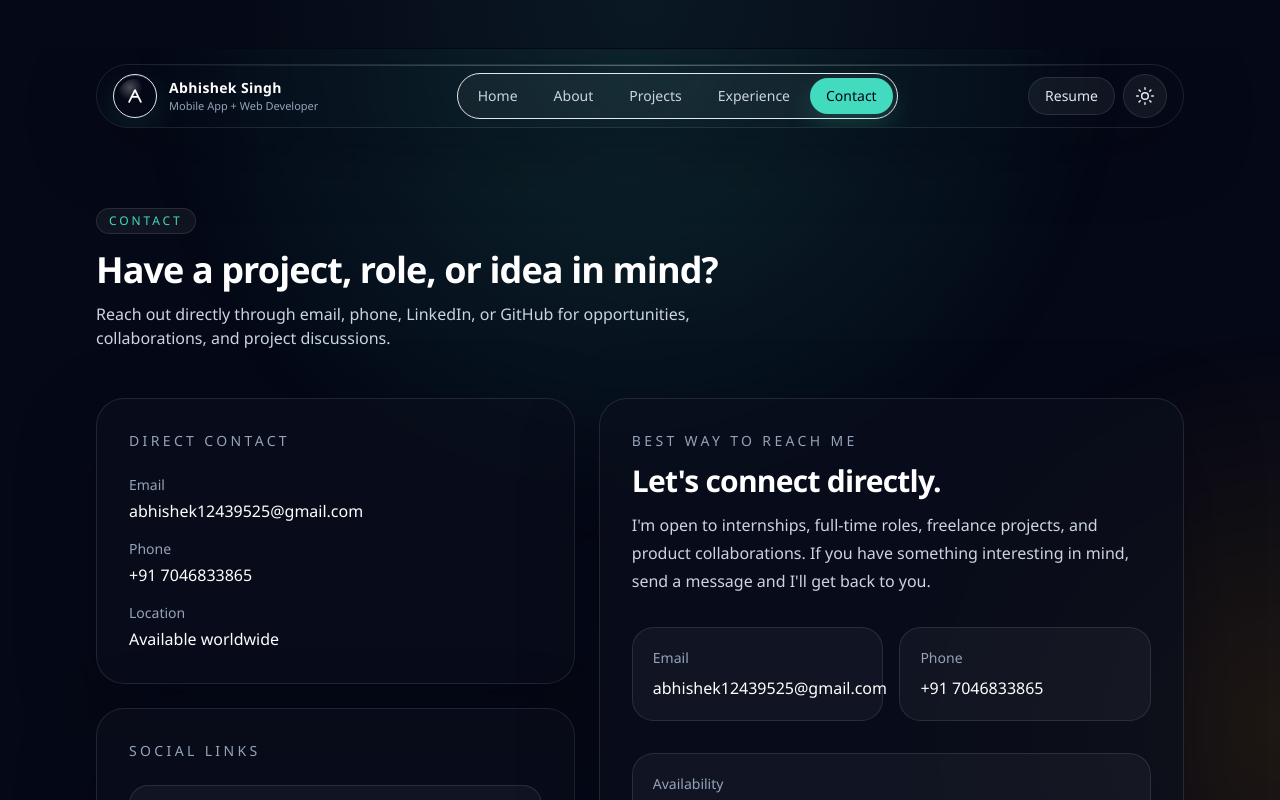
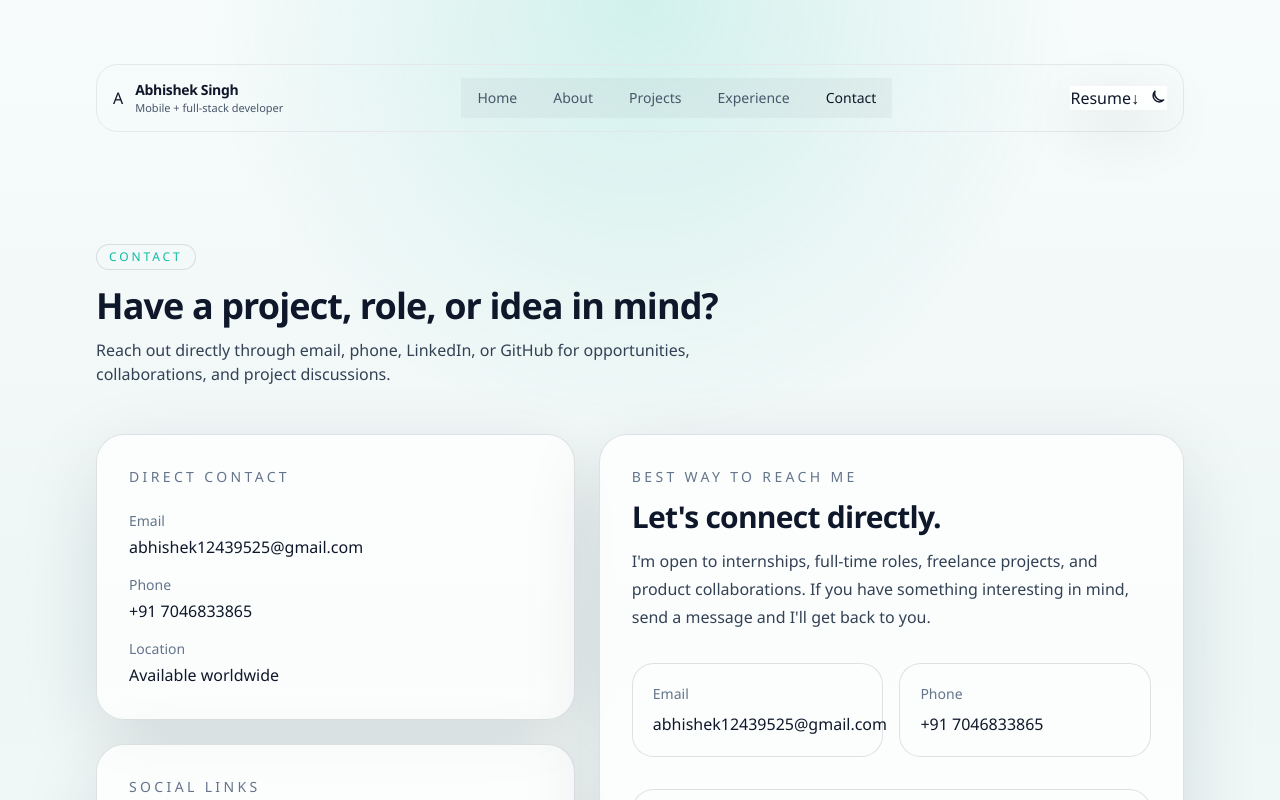
Before and after one commit to Abhishek-dev69/Personal-Portfolio, a Next.js app: page /contact in a window 1280 px wide. Shown: the top 800 px of the page. Built offline with nearby package versions, Linux system fonts and the light colour scheme.

Commit message:
feat: streamline navigation and theme controls

```diff
--- a/app/layout.tsx
+++ b/app/layout.tsx
@@ -1,10 +1,10 @@
 import type { Metadata } from "next";
-import Script from "next/script";
 import "./globals.css";
 import { BackToTop } from "@/components/back-to-top";
 import { SiteHeader } from "@/components/site-header";
 import { SiteFooter } from "@/components/site-footer";
 import { ScrollProgress } from "@/components/scroll-progress";
+import { PageTransition } from "@/components/page-transition";
 import { siteConfig } from "@/data/site";
 
 export const metadata: Metadata = {
@@ -17,6 +17,9 @@ export const metadata: Metadata = {
   applicationName: `${siteConfig.name} Portfolio`,
   keywords: [
     "portfolio",
+    "mobile application developer",
+    "iOS developer",
+    "React Native developer",
     "full stack developer",
     "next.js portfolio",
     "typescript portfolio",
@@ -63,34 +66,49 @@ const personJsonLd = {
   url: siteConfig.domain,
 };
 
+const themeScript = `
+  try {
+    const savedTheme = localStorage.getItem("portfolio-theme");
+    const theme = savedTheme === "dark" ? "dark" : "light";
+    document.documentElement.dataset.theme = theme;
+    document.documentElement.style.colorScheme = theme;
+  } catch {
+    document.documentElement.dataset.theme = "light";
+    document.documentElement.style.colorScheme = "light";
+  }
+`;
+
 export default function RootLayout({
   children,
 }: Readonly<{
   children: React.ReactNode;
 }>) {
   return (
-    <html lang="en" suppressHydrationWarning>
+    <html lang="en" data-theme="light" data-scroll-behavior="smooth" suppressHydrationWarning>
+      <head>
+        <script dangerouslySetInnerHTML={{ __html: themeScript }} />
+      </head>
       <body>
         <ScrollProgress />
         <BackToTop />
         <a
           href="#main-content"
-          className="sr-only focus:not-sr-only focus:fixed focus:left-4 focus:top-4 focus:z-[100] focus:rounded-full focus:bg-accent focus:px-4 focus:py-2 focus:text-sm focus:font-medium focus:text-slate-950"
+          className="sr-only focus:not-sr-only focus:fixed focus:left-4 focus:top-4 focus:z-[100] focus:rounded-full focus:bg-accent focus:px-4 focus:py-2 focus:text-sm focus:font-medium focus:text-white"
         >
           Skip to content
         </a>
-        <div className="relative min-h-dvh overflow-hidden bg-background text-foreground">
-          <div className="ambient-mesh pointer-events-none absolute inset-0 bg-mesh-glow" />
-          <div className="ambient-grid pointer-events-none absolute inset-0 bg-[linear-gradient(rgba(255,255,255,0.03)_1px,transparent_1px),linear-gradient(90deg,rgba(255,255,255,0.03)_1px,transparent_1px)] bg-[size:120px_120px] opacity-[0.06]" />
+        <div className="site-shell">
+          <div className="ambient-mesh pointer-events-none absolute inset-0" />
+          <div className="ambient-grid pointer-events-none absolute inset-0" />
           <div className="relative flex min-h-dvh flex-col">
             <SiteHeader />
             <main id="main-content" className="flex-1">
-              {children}
+              <PageTransition>{children}</PageTransition>
             </main>
             <SiteFooter />
           </div>
         </div>
-        <Script
+        <script
           id="person-jsonld"
           type="application/ld+json"
           dangerouslySetInnerHTML={{ __html: JSON.stringify(personJsonLd) }}
--- a/components/nav-link.tsx
+++ b/components/nav-link.tsx
@@ -2,62 +2,34 @@
 
 import Link from "next/link";
 import { usePathname } from "next/navigation";
-import type { MouseEvent } from "react";
-
 type NavLinkProps = {
   href: string;
   label: string;
-  active?: boolean;
-  onNavigate?: () => void;
   variant?: "desktop" | "mobile";
 };
 
 export function NavLink({
   href,
   label,
-  active: activeOverride,
-  onNavigate,
   variant = "desktop",
 }: NavLinkProps) {
   const pathname = usePathname();
-  const hasHash = href.includes("#");
-  const routeHref = hasHash ? href.split("#")[0] || "/" : href;
-  const active = activeOverride ?? (!hasHash && pathname === routeHref);
+  const active = pathname === href;
   const baseClassName =
-    "nav-link motion-button relative rounded-full text-sm font-medium transition focus-visible:outline-none focus-visible:ring-2 focus-visible:ring-accent focus-visible:ring-offset-2 focus-visible:ring-offset-slate-950";
+    "nav-link relative rounded-full text-sm font-medium transition focus-visible:outline-none focus-visible:ring-2 focus-visible:ring-accent";
 
   const variantClassName =
     variant === "mobile"
-      ? "flex items-center justify-between px-4 py-3"
-      : "px-4 py-2";
-
-  const handleClick = (event: MouseEvent<HTMLAnchorElement>) => {
-    const targetId = hasHash ? href.split("#")[1] : "";
-    const isSamePageHash = Boolean(targetId && routeHref === pathname);
-
-    if (isSamePageHash) {
-      const target = document.getElementById(targetId);
-
-      if (target) {
-        event.preventDefault();
-        onNavigate?.();
-        window.history.pushState(null, "", href);
-        target.scrollIntoView({ behavior: "smooth", block: "start" });
-        return;
-      }
-    }
-
-    onNavigate?.();
-  };
+      ? "flex min-h-12 items-center justify-between px-4 py-3"
+      : "px-4 py-2.5";
 
   return (
     <Link
       href={href}
-      onClick={handleClick}
       className={`${baseClassName} ${variantClassName} ${
         active
-          ? "bg-accent text-slate-950 shadow-[0_12px_28px_rgba(66,219,191,0.18)]"
-          : "text-slate-300 hover:bg-white/7 hover:text-white"
+          ? "nav-link-active"
+          : "text-muted hover:bg-foreground/[0.06] hover:text-foreground"
       }`}
       aria-current={active ? "page" : undefined}
     >
@@ -65,7 +37,7 @@ export function NavLink({
       {variant === "mobile" ? (
         <span
           aria-hidden="true"
-          className={`h-2 w-2 rounded-full ${active ? "bg-slate-950" : "bg-accent/40"}`}
+          className={`h-2 w-2 rounded-full ${active ? "bg-current" : "bg-accent/45"}`}
         />
       ) : null}
     </Link>
--- a/components/site-header.tsx
+++ b/components/site-header.tsx
@@ -9,192 +9,86 @@ import { NavLink } from "@/components/nav-link";
 
 type Theme = "dark" | "light";
 
-const homeScrollTargets = [
-  { href: "/", id: "home" },
-  { href: "/about", id: "about" },
-  { href: "/projects", id: "projects" },
-  { href: "/experience", id: "experience" },
-  { href: "/contact", id: "contact" },
-];
-
 export function SiteHeader() {
   const pathname = usePathname();
   const [open, setOpen] = useState(false);
-  const [theme, setTheme] = useState<Theme>("dark");
-  const [activeHref, setActiveHref] = useState("/");
+  const [theme, setTheme] = useState<Theme>("light");
 
   useEffect(() => {
-    const savedTheme = window.localStorage.getItem("portfolio-theme") as Theme | null;
-    const initialTheme = savedTheme === "light" ? "light" : "dark";
-
-    setTheme(initialTheme);
-    document.documentElement.dataset.theme = initialTheme;
+    const currentTheme = document.documentElement.dataset.theme === "dark" ? "dark" : "light";
+    setTheme(currentTheme);
   }, []);
 
   useEffect(() => {
-    const onResize = () => {
-      if (window.innerWidth >= 1024) {
+    setOpen(false);
+  }, [pathname]);
+
+  useEffect(() => {
+    const closeMenu = (event: KeyboardEvent) => {
+      if (event.key === "Escape") {
         setOpen(false);
       }
     };
 
-    window.addEventListener("resize", onResize);
-    return () => window.removeEventListener("resize", onResize);
+    window.addEventListener("keydown", closeMenu);
+    return () => window.removeEventListener("keydown", closeMenu);
   }, []);
 
-  useEffect(() => {
-    if (pathname !== "/") {
-      setActiveHref(pathname);
-      return;
-    }
+  const toggleTheme = () => {
+    const currentTheme =
+      document.documentElement.dataset.theme === "dark" ? "dark" : "light";
+    const nextTheme: Theme = currentTheme === "dark" ? "light" : "dark";
 
-    let animationFrame = 0;
+    document.documentElement.dataset.theme = nextTheme;
+    document.documentElement.style.colorScheme = nextTheme;
+    setTheme(nextTheme);
 
-    const scrollToHashTarget = () => {
-      const targetId = window.location.hash.slice(1);
-
-      if (!targetId) {
-        return;
-      }
-
-      const target = document.getElementById(targetId);
-      const matchingTarget = homeScrollTargets.find((item) => item.id === targetId);
-
-      if (matchingTarget) {
-        setActiveHref(matchingTarget.href);
-      }
-
-      if (target) {
-        requestAnimationFrame(() => {
-          target.scrollIntoView({ behavior: "smooth", block: "start" });
-        });
+    try {
+      window.localStorage.setItem("portfolio-theme", nextTheme);
+    } catch {
+      // The visual theme should still work if storage is unavailable.
     }
   };
 
-    const updateActiveSection = () => {
-      cancelAnimationFrame(animationFrame);
-
-      animationFrame = requestAnimationFrame(() => {
-        const checkpoint = Math.min(window.innerHeight * 0.38, 300);
-        const nearBottom =
-          window.innerHeight + window.scrollY >= document.documentElement.scrollHeight - 8;
-
-        let nextHref = "/";
-
-        for (const target of homeScrollTargets) {
-          const section = document.getElementById(target.id);
-
-          if (section && section.getBoundingClientRect().top <= checkpoint) {
-            nextHref = target.href;
-          }
-        }
-
-        if (nearBottom) {
-          nextHref = "/contact";
-        }
-
-        setActiveHref((current) => (current === nextHref ? current : nextHref));
-      });
-    };
-
-    scrollToHashTarget();
-
-    if (!window.location.hash) {
-      updateActiveSection();
-    }
-    window.addEventListener("hashchange", scrollToHashTarget);
-    window.addEventListener("scroll", updateActiveSection, { passive: true });
-    window.addEventListener("resize", updateActiveSection);
-
-    return () => {
-      cancelAnimationFrame(animationFrame);
-      window.removeEventListener("hashchange", scrollToHashTarget);
-      window.removeEventListener("scroll", updateActiveSection);
-      window.removeEventListener("resize", updateActiveSection);
-    };
-  }, [pathname]);
-
-  const toggleTheme = () => {
-    const nextTheme = theme === "dark" ? "light" : "dark";
-
-    setTheme(nextTheme);
-    document.documentElement.dataset.theme = nextTheme;
-    window.localStorage.setItem("portfolio-theme", nextTheme);
-  };
-
   return (
-    <header className="sticky top-3 z-50 px-3 sm:top-4">
+    <header className="site-header sticky top-0 z-50 py-3 sm:py-4">
       <Container>
-        <div className="site-navbar relative">
-          <div className="relative flex min-h-16 items-center justify-between gap-3 overflow-hidden rounded-full border border-white/10 bg-slate-950/72 px-3 py-2 shadow-[0_18px_70px_rgba(3,7,18,0.34)] backdrop-blur-2xl sm:px-4">
-            <span
-              aria-hidden="true"
-              className="absolute inset-x-8 top-0 h-px bg-gradient-to-r from-transparent via-white/30 to-transparent"
-            />
+        <div className="site-navbar relative flex min-h-[4.25rem] items-center justify-between gap-3 rounded-[1.35rem] border px-3 py-2 sm:px-4">
           <Link
             href="/"
-              className="group inline-flex min-w-0 items-center gap-3 rounded-full pr-2 focus-visible:outline-none focus-visible:ring-2 focus-visible:ring-accent focus-visible:ring-offset-2 focus-visible:ring-offset-slate-950"
+            className="brand-link group inline-flex min-w-0 items-center gap-3 rounded-xl focus-visible:outline-none focus-visible:ring-2 focus-visible:ring-accent"
             aria-label={`${siteConfig.name} home`}
-              onClick={() => {
-                setActiveHref("/");
-                setOpen(false);
-              }}
           >
-              <span className="relative flex h-11 w-11 flex-none items-center justify-center rounded-full border border-accent/25 bg-accent/12 text-white shadow-[inset_0_1px_0_rgba(255,255,255,0.14),0_12px_34px_rgba(66,219,191,0.14)] transition group-hover:scale-105 group-hover:border-accent/50">
-                <span className="absolute inset-1 rounded-full bg-[radial-gradient(circle_at_35%_25%,rgba(255,255,255,0.28),transparent_38%)]" />
-                <svg
-                  aria-hidden="true"
-                  viewBox="0 0 24 24"
-                  className="relative h-5 w-5"
-                  fill="none"
-                  stroke="currentColor"
-                  strokeWidth="2.15"
-                  strokeLinecap="round"
-                  strokeLinejoin="round"
-                >
-                  <path d="M5 19 12 5l7 14" />
-                  <path d="M8.8 13h6.4" />
-                </svg>
+            <span className="brand-mark" aria-hidden="true">
+              A
             </span>
-              <span className="hidden min-w-0 flex-col sm:flex">
-                <span className="truncate font-display text-sm font-semibold tracking-wide text-white">
+            <span className="hidden min-w-0 sm:block">
+              <span className="block truncate font-display text-sm font-semibold tracking-tight">
                 {siteConfig.name}
               </span>
-                <span className="truncate text-[11px] text-slate-400">
-                  Mobile App + Web Developer
+              <span className="block truncate text-[11px] text-muted">
+                Mobile + full-stack developer
               </span>
             </span>
           </Link>
 
-            <nav
-              className="hidden items-center gap-1 rounded-full border border-white/8 bg-white/[0.045] p-1 lg:flex"
-              aria-label="Primary"
-            >
+          <nav className="hidden items-center gap-1 lg:flex" aria-label="Primary">
             {navigation.map((item) => (
-                <NavLink
-                  key={item.href}
-                  href={item.href}
-                  label={item.label}
-                  active={activeHref === item.href}
-                  onNavigate={() => setActiveHref(item.href)}
-                />
+              <NavLink key={item.href} href={item.href} label={item.label} />
             ))}
           </nav>
 
           <div className="flex items-center gap-2">
-              <a
-                href={siteConfig.resumeHref}
-                download
-                className="motion-button hidden rounded-full border border-white/10 bg-white/[0.055] px-4 py-2 text-sm font-medium text-slate-200 transition hover:border-accent/35 hover:bg-white/[0.085] hover:text-white focus-visible:outline-none focus-visible:ring-2 focus-visible:ring-accent focus-visible:ring-offset-2 focus-visible:ring-offset-slate-950 sm:inline-flex"
-              >
+            <a href={siteConfig.resumeHref} download className="nav-resume hidden sm:inline-flex">
               Resume
+              <span aria-hidden="true">↓</span>
             </a>
-
             <button
               type="button"
               onClick={toggleTheme}
-                className="motion-button inline-flex h-11 w-11 items-center justify-center rounded-full border border-white/10 bg-white/[0.055] text-slate-200 transition hover:border-accent/30 hover:bg-white/[0.085] hover:text-white focus-visible:outline-none focus-visible:ring-2 focus-visible:ring-accent focus-visible:ring-offset-2 focus-visible:ring-offset-slate-950"
+              className="nav-icon-button"
               aria-label={theme === "dark" ? "Switch to light mode" : "Switch to dark mode"}
+              aria-pressed={theme === "dark"}
             >
               <svg
                 aria-hidden="true"
@@ -216,16 +110,14 @@ export function SiteHeader() {
                 )}
               </svg>
             </button>
-
             <button
               type="button"
               onClick={() => setOpen((current) => !current)}
-                className="motion-button inline-flex h-11 w-11 items-center justify-center rounded-full border border-white/10 bg-white/[0.055] text-slate-200 transition hover:border-accent/30 hover:bg-white/[0.085] hover:text-white focus-visible:outline-none focus-visible:ring-2 focus-visible:ring-accent focus-visible:ring-offset-2 focus-visible:ring-offset-slate-950 lg:hidden"
+              className="nav-icon-button lg:hidden"
               aria-expanded={open}
               aria-controls="mobile-navigation"
               aria-label={open ? "Close menu" : "Open menu"}
             >
-                <span className="sr-only">Toggle navigation</span>
               <svg
                 aria-hidden="true"
                 viewBox="0 0 24 24"
@@ -242,33 +134,13 @@ export function SiteHeader() {
               </svg>
             </button>
           </div>
-          </div>
 
           {open ? (
-            <nav
-              id="mobile-navigation"
-              className="mobile-nav-panel absolute left-0 right-0 top-[calc(100%+0.75rem)] grid gap-2 rounded-[1.5rem] border border-white/10 bg-slate-950/92 p-3 shadow-[0_24px_80px_rgba(3,7,18,0.42)] backdrop-blur-2xl lg:hidden"
-              aria-label="Mobile"
-            >
+            <nav id="mobile-navigation" className="mobile-nav-panel" aria-label="Mobile">
               {navigation.map((item) => (
-                <NavLink
-                  key={item.href}
-                  href={item.href}
-                  label={item.label}
-                  active={activeHref === item.href}
-                  variant="mobile"
-                  onNavigate={() => {
-                    setActiveHref(item.href);
-                    setOpen(false);
-                  }}
-                />
+                <NavLink key={item.href} href={item.href} label={item.label} variant="mobile" />
               ))}
-              <a
-                href={siteConfig.resumeHref}
-                download
-                className="motion-button mt-1 inline-flex items-center justify-center rounded-full bg-accent px-4 py-3 text-sm font-semibold text-slate-950 transition hover:bg-[#7bf0da] focus-visible:outline-none focus-visible:ring-2 focus-visible:ring-accent focus-visible:ring-offset-2 focus-visible:ring-offset-slate-950"
-                onClick={() => setOpen(false)}
-              >
+              <a href={siteConfig.resumeHref} download className="button-primary mt-2 inline-flex min-h-12 items-center justify-center rounded-full px-5 text-sm font-semibold">
                 Download resume
               </a>
             </nav>
```
Lines whose indentation alone changed are shown as unchanged.
